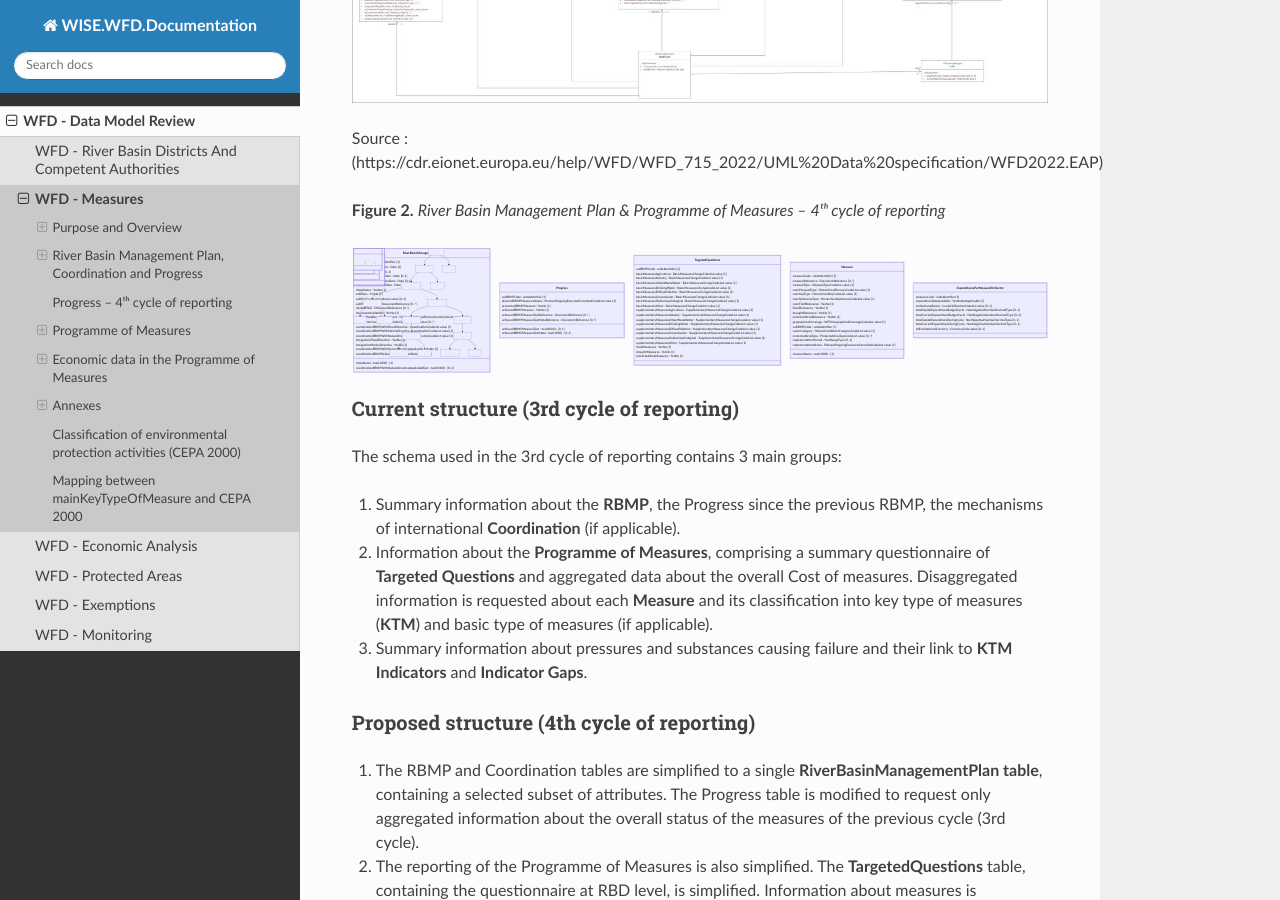
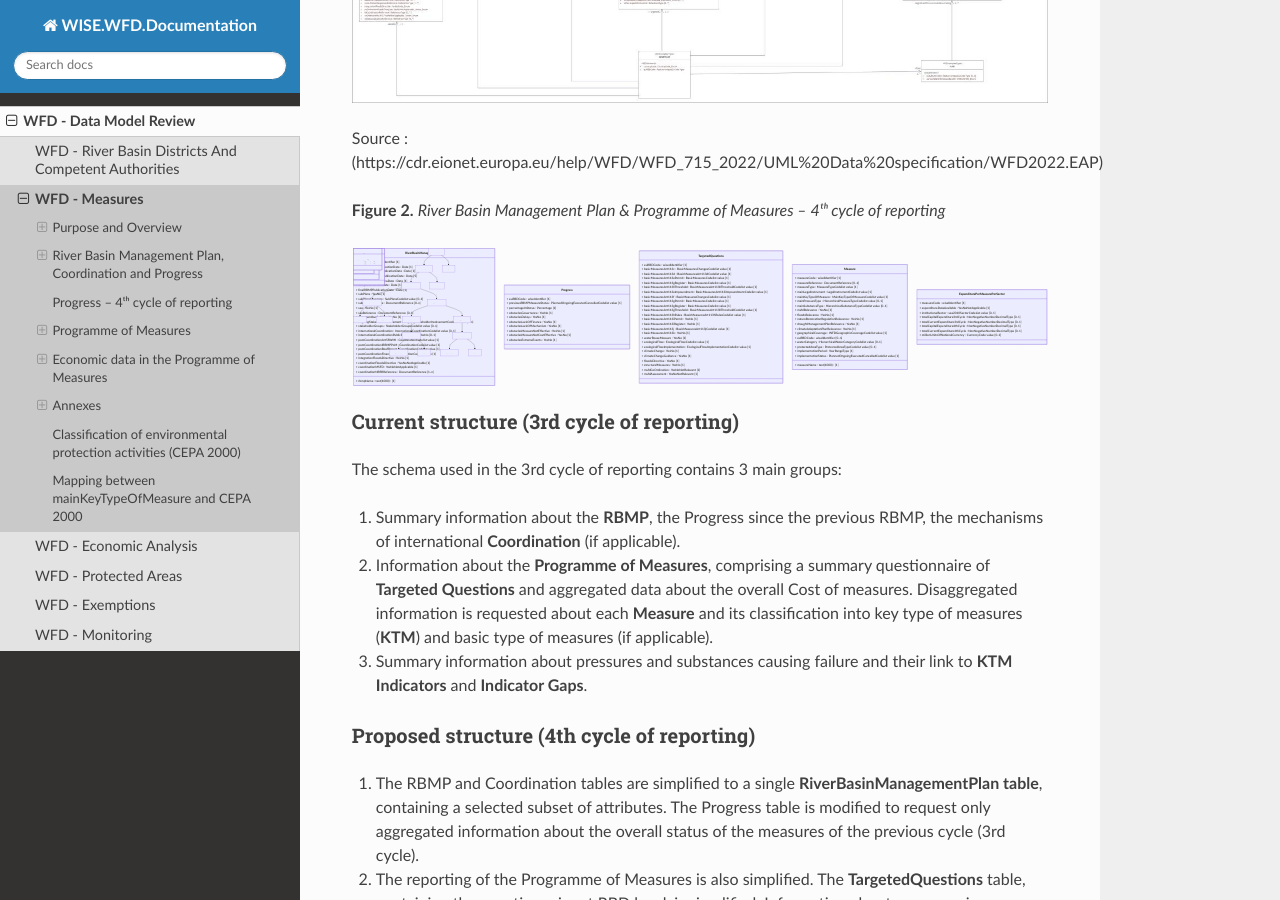
Before and after one commit to eeadata/WISE.WFD.Documentation, a Sphinx documentation site: the page built from docs/DataModelReview/WFDMeasures.md, in a window 1280 px wide and 900 px high, scrolled down 836 px. Built offline with Sphinx 7.4.7 and the Read the Docs theme 3.1.0, drawn with Linux system fonts in a browser that asks for light colours; formulas are drawn with MathJax 3.

Commit message:
Fix mermaid diagrams WFDMeasures

````diff
--- a/docs/DataModelReview/WFDMeasures.md
+++ b/docs/DataModelReview/WFDMeasures.md
@@ -24,94 +24,126 @@
 classDiagram
 
 class RiverBasinManagementPlan {
-    euRBMPCode : wideIdentifier [1]
-    rbmpName : text (1000) [1]
-    rbmpEstablishmentDate : Date [1]
-    rbmpEndDate : Date [0..1]
-    firstRBMPPublicationDate : Date [0..1]
-    secondRBMPPublicationDate : Date [0..1]
-    thirdRBMPPublicationDate : Date [0..1]
-    rbmpStatus : YesNo [1]
-    subPlans : YesNo [1]
-    subPlanCoverageCodeList value [0..1]
-    subPlanReference : DocumentReference [0..*]
-    relatedPlans : DocumentReference [0..*]
-    documentAvailability : YesNo [1]
-    originalDataBasedEnvironment : OriginalDataBasedEnvironmentCodeList value [0..1]
-    stakeholderGroups : StakeholderGroupCodeList value [0..*]
-    coordinationRBMPWithFloodDirective : CoordinationCodeList value [1]
-    coordinationRBMPWithMarineDirective : CoordinationCodeList value [1]
-    coordinationRBMPWithNatureDirective : CoordinationCodeList value [1]
-    integrationFloodDirective : YesNo [1]
-    integrationMarineDirective : YesNo [1]
-    coordinationRBMPWithNatureDirectiveApplicable : YesNo [1]
-    coordinationRBMPWithNatureDirectiveApplicableText : text (1000) [0..1]
-    coordinationRBMPReference : DocumentReference [0..*]
+    + euRBDCode : wiseldentifier [1]
+    + rbmpName : text (1000) [1]
+    + rbmpTimetablePublicationDate : Date [1]
+    + rbmpProgrammePublicationDate : Date [1]
+    + rbmpConsultationPublicationDate : Date [1]
+    + rbmpInterimOverviewDate : Date [1]
+    + rbmpDraftVersionDate : Date [1]
+    + finalRBMPPublicationDate : Date [1]
+
+    + subPlans : YesNo [1]
+    + subPlansCoverage : SubPlansCodelist value [0..1]
+    + subPlansReference : DocumentReference [0..n]
+
+    + sea : YesNo [1]
+    + seaReference : DocumentReference [0..n]
+
+    + documentAvailability : YesNo [1]
+
+    + ongoingStakeholderInvolvement : OngoingStakeholderInvolvementCodelist value [0..n]
+    + stakeholderGroups : StakeholderGroupsCodelist value [0..n]
+
+    + internationalCoordination : InternationalCoordinationCodelist value [0..1]
+    + internationalCoordinationPublicParticipation : YesNo [0..1]
+    + pomCoordinationArt5SWMI : CoordinationCodelist value [1]
+    + pomCoordinationIRBMPPoM : CoordinationCodelist value [1]
+    + pomCoordinationRoofReport : CoordinationCodelist value [1]
+    + pomCoordinationFinancial : CoordinationCodelist value [1]
+
+    + integrationFloodsDirective : YesNo [1]
+    + coordinationFloodsDirective : YesNoNotApplicable [1]
+    + coordinationMSFD : YesNoNotApplicable [1]
+
+    + coordinationNRRRReference : DocumentReference [1..n]
 }
 
 class Progress {
-    euRBMPCode : wideIdentifier [1]
-    plannedRBMPMeasuresStatus : PlannedOngoingExecutedCancelledCodeList value [1]
-    preventedRBMPMeasure : YesNo [1]
-    achievedRBMPMeasure : YesNo [1]
-    achievedRBMPMeasureText : text (1000) [0..1]
-    achievedRBMPMeasureTextReference : DocumentReference [0..*]
-    achievedRBMPMeasureTextNote : text (1000) [0..1]
-    achievedRBMPMeasureTextNoteReference : DocumentReference [0..*]
+    + euRBDCode : wiseIdentifier [1]
+
+    + previousRBMPMeasureStatus : PlannedOngoingExecutedCancelledCodelist value [1]
+    + percentageInStatus : Percentage [1]
+
+    + obstaclesGovernance : YesNo [1]
+    + obstaclesDelays : YesNo [1]
+    + obstaclesLackOfFinance : YesNo [1]
+    + obstaclesLackOfMechanism : YesNo [1]
+    + obstaclesMeasureNotEffective : YesNo [1]
+    + obstaclesMeasureNotCostEffective : YesNo [1]
+    + obstaclesExtremeEvents : YesNo [1]
 }
 
 class TargetedQuestions {
-    euRBMPCode : wideIdentifier [1]
-    basicMeasuresAgriculture : BasicMeasuresChangeCodeList value [1]
-    basicMeasuresIndustry : BasicMeasuresChangeCodeList value [1]
-    basicMeasuresUrbanWasteWater : BasicMeasuresChangeCodeList value [1]
-    basicMeasuresDrinkingWater : BasicMeasuresChangeCodeList value [1]
-    basicMeasuresDiffusePollution : BasicMeasuresChangeCodeList value [1]
-    basicMeasuresGroundwater : BasicMeasuresChangeCodeList value [1]
-    basicMeasuresHydromorphological : BasicMeasuresChangeCodeList value [1]
-    basicMeasuresOther : BasicMeasuresChangeCodeList value [1]
-    supplementaryMeasuresAgriculture : SupplementaryMeasuresChangeCodeList value [1]
-    supplementaryMeasuresIndustry : SupplementaryMeasuresChangeCodeList value [1]
-    supplementaryMeasuresUrbanWasteWater : SupplementaryMeasuresChangeCodeList value [1]
-    supplementaryMeasuresDrinkingWater : SupplementaryMeasuresChangeCodeList value [1]
-    supplementaryMeasuresDiffusePollution : SupplementaryMeasuresChangeCodeList value [1]
-    supplementaryMeasuresGroundwater : SupplementaryMeasuresChangeCodeList value [1]
-    supplementaryMeasuresHydromorphological : SupplementaryMeasuresChangeCodeList value [1]
-    supplementaryMeasuresOther : SupplementaryMeasuresChangeCodeList value [1]
-    floodMeasures : YesNo [1]
-    droughtMeasures : YesNo [1]
-    protectedAreaMeasures : YesNo [1]
+    + euRBDCode : wisedIdentifier [1]
+
+    + basicMeasuresArt113c : BasicMeasuresChangesCodelist value [1]
+    + basicMeasuresArt113d : BasicMeasuresArt113dCodelist value [1]
+    + basicMeasuresArt113ePermit : BasicMeasuresCodelist value [1]
+    + basicMeasuresArt113gRegister : BasicMeasuresCodelist value [1]
+    + basicMeasuresArt113hThreshold : BasicMeasuresArt113hThresholdCodelist value [1]
+    + basicMeasuresArt113eImpoundment : BasicMeasuresArt113iImpoundmentCodelist value [1]
+    + basicMeasuresArt113f : BasicMeasuresChangesCodelist value [1]
+
+    + basicMeasuresArt113gPermit : BasicMeasuresCodelist value [1]
+    + basicMeasuresArt113gRegister : BasicMeasuresCodelist value [1]
+    + basicMeasuresArt113gThreshold : BasicMeasuresArt113hThresholdCodelist value [1]
+    + basicMeasuresArt113hRules : BasicMeasuresArt113hRulesCodelist value [1]
+
+    + basicMeasuresArt113iPermit : YesNo [1]
+    + basicMeasuresArt113iRegister : YesNo [1]
+    + basicMeasuresArt113j : BasicMeasuresArt113jCodelist value [1]
+    + basicMeasuresArt113k : YesNo [1]
+
+    + waterReuseMeasure : YesNo [1]
+    + ecologicalFlow : EcologicalFlowCodelist value [1]
+    + ecologicalFlowImplementation : EcologicalFlowImplementationCodelist value [1]
+    + climateChange : YesNo [1]
+    + climateChangeGuidance : YesNo [1]
+    + floodsDirective : YesNo [1]
+    + structuralMeasures : YesNo [1]
+    + msfdCoOrdination : YesNoNotRelevant [1]
+    + msfdAssessment : YesNoNotRelevant [1]
 }
 
 class Measure {
-    measureCode : wideIdentifier [1]
-    measureName : text (1000) [1]
-    measureReference : DocumentReference [0..*]
-    measureType : MeasureTypeCodeList value [1]
-    mainPressureType : HierarchicalPressureCodeList value [1]
-    mainKeyType : HierarchicalKeyCodeList value [1]
-    mainSubstanceType : HierarchicalSubstanceCodeList value [1]
-    mainFieldRelevance : YesNo [1]
-    floodRelevance : YesNo [1]
-    droughtRelevance : YesNo [1]
-    protectedAreaRelevance : YesNo [1]
-    geographicalCoverage : WFDGeographicalCoverageCodeList value [1]
-    euRBMPCode : wideIdentifier [1]
-    waterCategory : HierarchicalWaterCategoryCodeList value [1]
-    protectedAreaType : ProtectedAreaTypeCodeList value [0..*]
-    implementationPeriod : YearRangeType [0..1]
-    implementationStatus : PlannedOngoingExecutedCancelledCodeList value [1]
+    + measureCode : wiselIdentifier [1]
+    + measureName : text (1000) [1]
+    + measureReference : DocumentReference [0..1]
+
+    + measureType : MeasureTypeCodelist value [1]
+    + mainLegalInstrument : LegalInstrumentCodelist value [1]
+    + mainKeyTypeOfMeasure : MainKeyTypeOfMeasureCodelist value [1]
+
+    + mainPressureType : HierarchicalPressureTypeCodelist value [0..1]
+    + mainSubstanceType : HierarchicalSubstanceTypeCodelist value [0..1]
+
+    + msfdRelevance : YesNo [1]
+    + floodsRelevance : YesNo [1]
+    + natureRestorationRegulationRelevance : YesNo [1]
+    + draughtManagementPlanRelevance : YesNo [1]
+    + climateAdaptationPlanRelevance : YesNo [1]
+
+    + geographicalCoverage : WFDGeographicCoverageCodelist value [1]
+    + euRBDCode : wiselIdentifier [0..n]
+    + waterCategory : HierarchicalWaterCategoryCodelist value [0..1]
+    + protectedAreaType : ProtectedAreaTypeCodelist value [0..1]
+
+    + implementationPeriod : YearRangeType [1]
+    + implementationStatus : PlannedOngoingExecutedCancelledCodelist value [1]
 }
 
-class ExpendituresPerMeasurePerSector {
-    measureCode : wideIdentifier [1]
-    expenditureDataAvailable : YesNoNotApplicable [1]
-    institutionalSector : isco2010SectionCodeList value [0..1]
-    totalCapitalExpenditureBudgetCycle : NonNegativeNumberDecimalType [0..1]
-    totalCurrentExpenditureBudgetCycle : NonNegativeNumberDecimalType [0..1]
-    totalCapitalExpenditureDuringCycle : NonNegativeNumberDecimalType [0..1]
-    totalCurrentExpenditureDuringCycle : NonNegativeNumberDecimalType [0..1]
-    millionNationalCurrency : CurrencyCode value [0..1]
+class ExpenditurePerMeasurePerSector {
+    + measureCode : wiselIdentifier [1]
+    + expenditureDataAvailable : YesNoNotApplicable [1]
+
+    + institutionalSector : sea2010SectorCodeList value [0..1]
+
+    + totalCapitalExpenditure3rdCycle : NonNegativeNumberDecimalType [0..1]
+    + totalCurrentExpenditure3rdCycle : NonNegativeNumberDecimalType [0..1]
+    + totalCapitalExpenditure4thCycle : NonNegativeNumberDecimalType [0..1]
+    + totalCurrentExpenditure4thCycle : NonNegativeNumberDecimalType [0..1]
+    + millionUnitsOfNationalCurrency : CurrencyCode value [0..1]
 }
 ```
 
@@ -300,16 +332,16 @@
     + basicMeasuresArt113ePermit : BasicMeasuresCodelist value [1]
     + basicMeasuresArt113gRegister : BasicMeasuresCodelist value [1]
     + basicMeasuresArt113hThreshold : BasicMeasuresArt113hThresholdCodelist value [1]
-    + basicMeasuresArt113iImpoundment : BasicMeasuresArt113iImpoundmentCodelist value [1]
-    + basicMeasuresArt113j : BasicMeasuresChangesCodelist value [1]
+    + basicMeasuresArt113eImpoundment : BasicMeasuresArt113iImpoundmentCodelist value [1]
+    + basicMeasuresArt113f : BasicMeasuresChangesCodelist value [1]
 
-    + basicMeasuresArt113ePermit : BasicMeasuresCodelist value [1]
+    + basicMeasuresArt113gPermit : BasicMeasuresCodelist value [1]
     + basicMeasuresArt113gRegister : BasicMeasuresCodelist value [1]
-    + basicMeasuresArt113hThreshold : BasicMeasuresArt113hThresholdCodelist value [1]
+    + basicMeasuresArt113gThreshold : BasicMeasuresArt113hThresholdCodelist value [1]
     + basicMeasuresArt113hRules : BasicMeasuresArt113hRulesCodelist value [1]
 
-    + basicMeasuresArt113ePermit : YesNo [1]
-    + basicMeasuresArt113gRegister : YesNo [1]
+    + basicMeasuresArt113iPermit : YesNo [1]
+    + basicMeasuresArt113iRegister : YesNo [1]
     + basicMeasuresArt113j : BasicMeasuresArt113jCodelist value [1]
     + basicMeasuresArt113k : YesNo [1]
 
@@ -609,14 +641,13 @@
 class ExpenditurePerMeasurePerSector {
     + measureCode : wiselIdentifier [1]
     + expenditureDataAvailable : YesNoNotApplicable [1]
+
     + institutionalSector : sea2010SectorCodeList value [0..1]
 
     + totalCapitalExpenditure3rdCycle : NonNegativeNumberDecimalType [0..1]
     + totalCurrentExpenditure3rdCycle : NonNegativeNumberDecimalType [0..1]
-
     + totalCapitalExpenditure4thCycle : NonNegativeNumberDecimalType [0..1]
     + totalCurrentExpenditure4thCycle : NonNegativeNumberDecimalType [0..1]
-
     + millionUnitsOfNationalCurrency : CurrencyCode value [0..1]
 }
 ```
````
